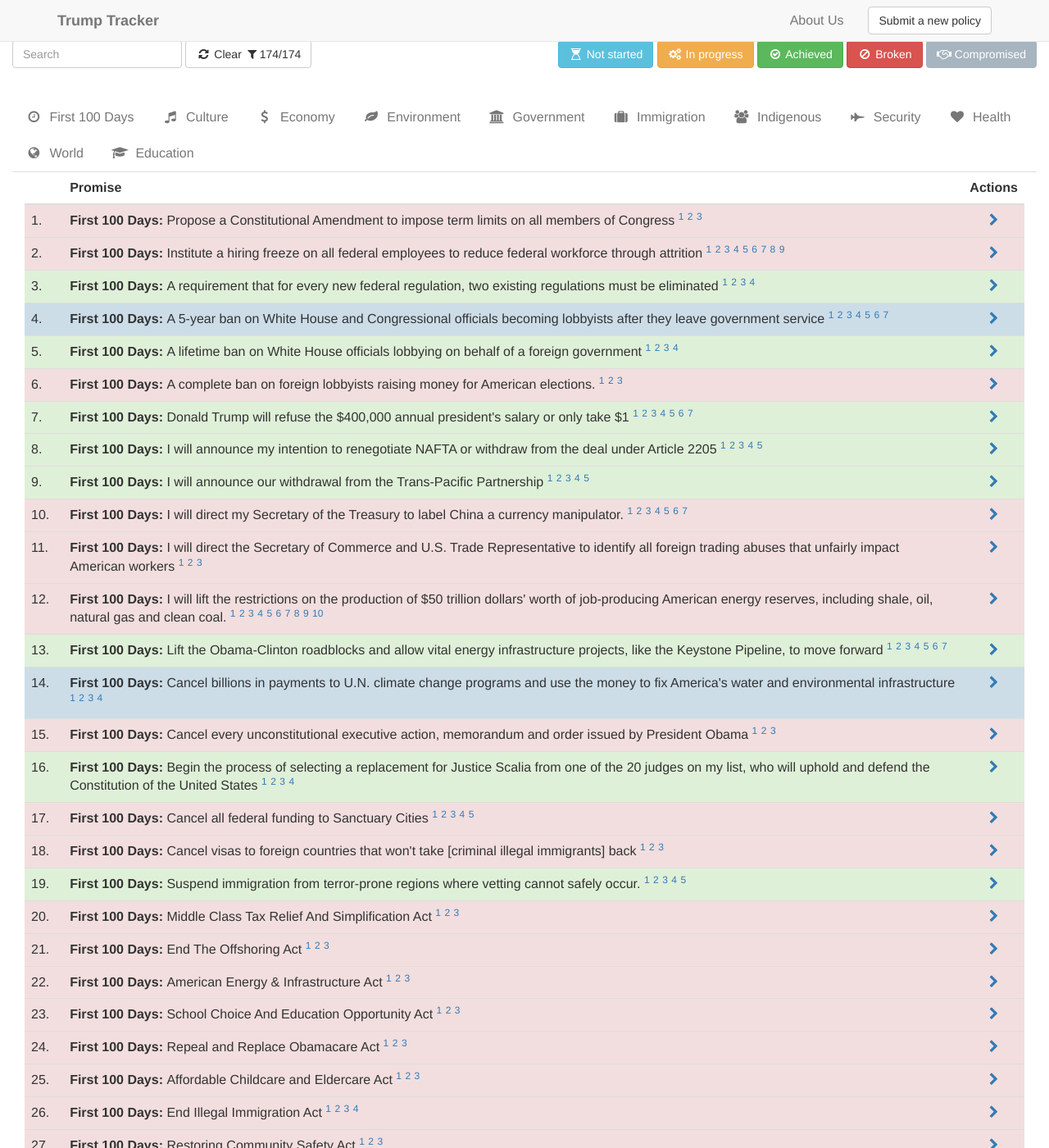
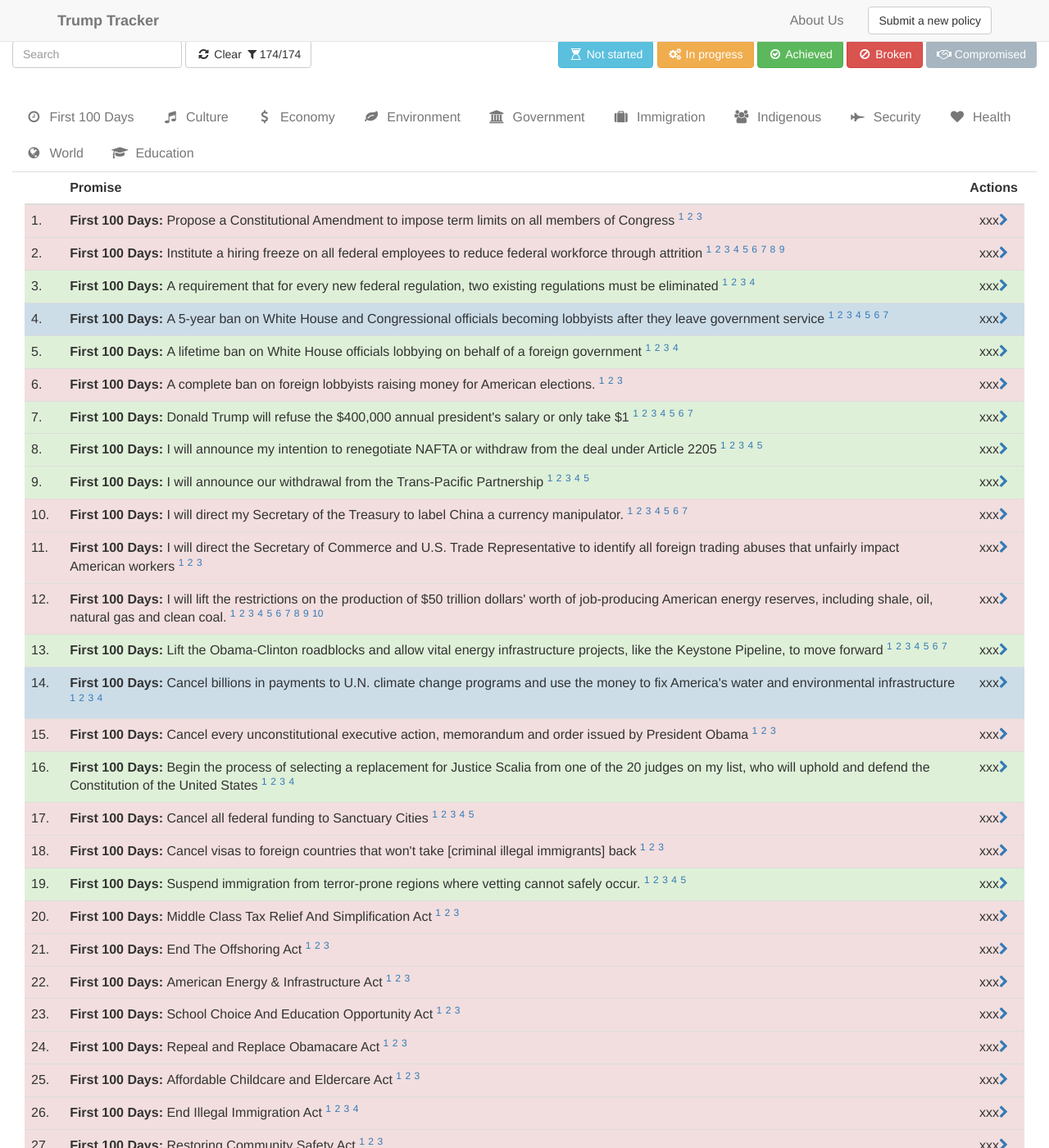
Before and after one commit to janjiid/dki, a Jekyll site: the page built from index.html, in a window 1280 px wide and 1400 px high, scrolled down 370 px. Shown: the whole window at 82% size. Built offline with Jekyll 4.4.1, drawn with Linux system fonts in a browser that asks for light colours; nearby versions of some CDN libraries; some of the changed text lies outside the part shown.

Commit message:
index.html

```diff
--- a/index.html
+++ b/index.html
@@ -174,7 +174,7 @@
                         </td> -->
                         <td class="promise__actions">
                             <!-- comment and twitter integration -->
-                            <a href="{{ site.url }}{{ promise.url | replace: 'https://trumptracker.github.io', '' }}"><i class="fa fa-chevron-right" aria-hidden="true"></i></a>
+                            xxx<a href="{{ site.url }}{{ promise.url | replace: 'https://trumptracker.github.io', '' }}"><i class="fa fa-chevron-right" aria-hidden="true"></i></a>
 
                         </td>
                     </tr>
```
